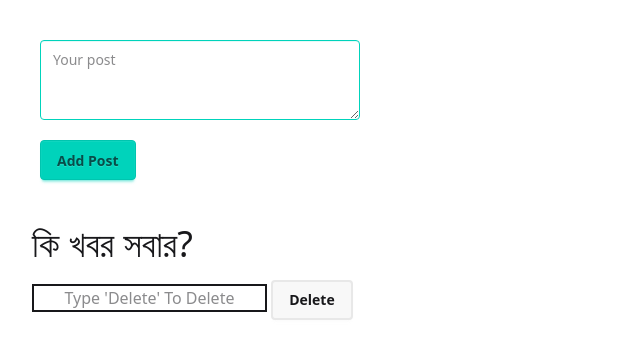
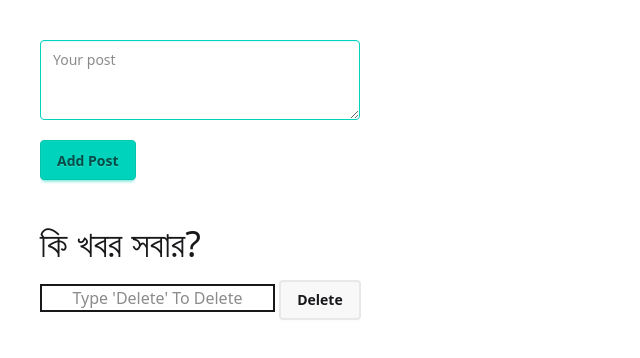
Before and after one commit to swapnil-dev-pro/JS-2, a website: page index.html in a window 1280 px wide. Shown: the whole page, without its empty margins (0-640 px from the left). Drawn offline with Linux system fonts and the light colour scheme.

Commit message:
add a part

```diff
--- a/index.html
+++ b/index.html
@@ -3,7 +3,7 @@
 <head>
     <meta charset="UTF-8">
     <meta name="viewport" content="width=device-width, initial-scale=1.0">
-    <title>Document</title>
+    <title>#js</title>
     <link rel="stylesheet" href="src/output.css">
 </head>
 <body>
@@ -13,23 +13,12 @@
 <br>
  <button class=" mt-5 mb-11 btn btn-accent" id="postbtn">Add Post</button>
 </div>
-
-<h1 class="text-4xl ml-8" id="dtext">কি খবর সবার?</h1>
-<input id="dinput" class="border-2 ml-8 mt-5 text-center" type="text" placeholder="Type 'Delete' To Delete">
+<div class="max-w-[1200px] m-auto">
+<h1 class="text-4xl" id="dtext">কি খবর সবার?</h1>
+<input id="dinput" class="border-2  mt-5 text-center" type="text" placeholder="Type 'Delete' To Delete">
 <button id="dbtn" class="border-2 btn disabled">Delete</button>
+</div>
 
 <script src="js/script.js"></script>
 </body>
 </html>
-<!-- dinput.addEventListener("keyup",()=>{
-    if (dinput.value=="Delete") {
-        dbtn.removeAttribute("disabled")
-    }
-    else{
-        dbtn.setAttribute("disabled",true)
-    }
-})
-dbtn.addEventListener("click",()=>{
-    dtext.style.display="none";
-    delet.value="";
-}) -->
```
